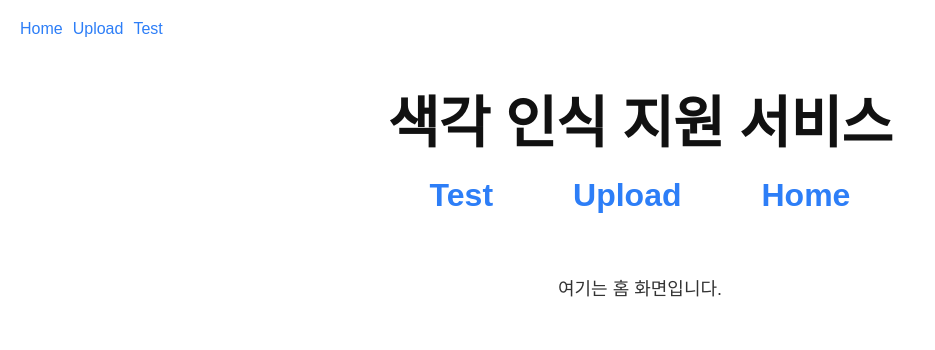
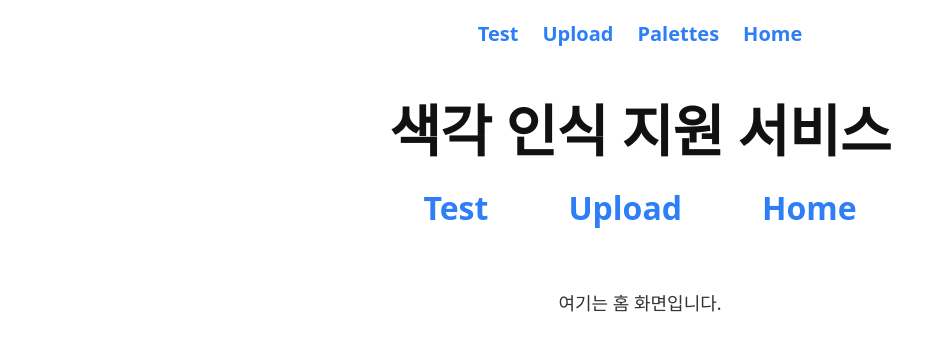
Before and after one commit to Yeovo/Capstonedesign-RGB, a React (Vite) app: page / in a window 1280 px wide. Shown: the top 350 px of the page, without its empty margins (0-935 px from the left). Built offline with nearby package versions, Linux system fonts and the light colour scheme.

Commit message:
Refactor App component and update routes

```diff
--- a/src/App.jsx
+++ b/src/App.jsx
@@ -1,24 +1,44 @@
-import { Routes, Route, Link } from 'react-router-dom'
-import Home from './pages/Home.jsx'
-import Upload from './pages/Upload.jsx'
-import Result from './pages/Result.jsx'
-import Test from './pages/Test.jsx'
+import { Routes, Route, Link } from "react-router-dom";
+import Home from "./pages/Home.jsx";
+import Upload from "./pages/Upload.jsx";
+import Test from "./pages/Test.jsx";
+import Result from "./pages/Result.jsx";
+import SavedPalettes from "./pages/SavedPalettes.jsx";
 
 export default function App() {
   return (
-    <div style={{ padding: 20, fontFamily: 'sans-serif' }}>
-      <nav style={{ marginBottom: 20 }}>
-        <Link to="/" style={{ marginRight: 10 }}>Home</Link>
-        <Link to="/upload" style={{ marginRight: 10 }}>Upload</Link>
-        <Link to="/test">Test</Link>
+    <div style={{ maxWidth: 1240, margin: "0 auto", padding: "20px" }}>
+      {/* 상단 네비 */}
+      <nav
+        style={{
+          display: "flex",
+          gap: 24,
+          justifyContent: "center",
+          marginBottom: 18,
+          flexWrap: "wrap",
+        }}
+      >
+        <Link to="/test" style={navStyle}>Test</Link>
+        <Link to="/upload" style={navStyle}>Upload</Link>
+        <Link to="/palettes" style={navStyle}>Palettes</Link>
+        <Link to="/" style={navStyle}>Home</Link>
       </nav>
 
+      {/* 라우팅 */}
       <Routes>
         <Route path="/" element={<Home />} />
         <Route path="/upload" element={<Upload />} />
+        <Route path="/test" element={<Test />} />
         <Route path="/result" element={<Result />} />
-        <Route path="/test" element={<Test />} />
+        <Route path="/palettes" element={<SavedPalettes />} />
       </Routes>
     </div>
-  )
+  );
 }
+
+const navStyle = {
+  color: "#2d7ef7",
+  fontSize: 20,
+  fontWeight: 700,
+  textDecoration: "none",
+};
```
